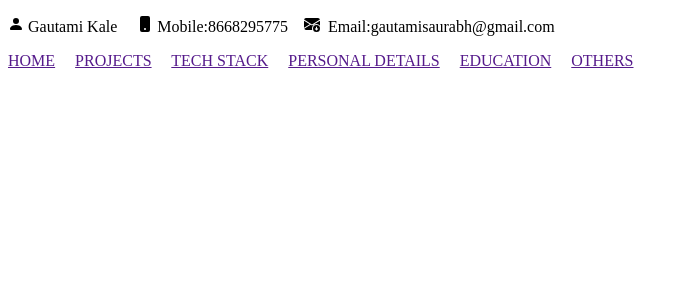
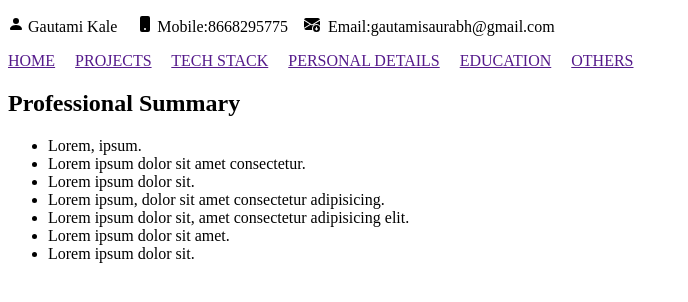
Before and after one commit to GautamiKale/my-profile, a plain HTML site: page index.html in a window 1280 px wide. Shown: the whole page, without its empty margins (0-688 px from the left). Drawn offline with Linux system fonts and the light colour scheme.

Commit message:
update main section
update main section

```diff
--- a/index.html
+++ b/index.html
@@ -29,7 +29,23 @@
         <a href="">OTHERS</a>
     </nav>
     <!-- Main section -->
-    <section></section>
+
+
+        <!-- HOME Section -->
+      <section id="home">
+        <h2>Professional Summary</h2>
+        <ul>
+          <li>Lorem, ipsum.</li>
+          <li>Lorem ipsum dolor sit amet consectetur.</li>
+          <li>Lorem ipsum dolor sit.</li>
+          <li>Lorem ipsum, dolor sit amet consectetur adipisicing.</li>
+          <li>Lorem ipsum dolor sit, amet consectetur adipisicing elit.</li>
+          <li>Lorem ipsum dolor sit amet.</li>
+          <li>Lorem ipsum dolor sit.</li>
+        </ul>
+      </section>
+
+
 
     <!-- Footer Section -->
     <footer></footer>
```
